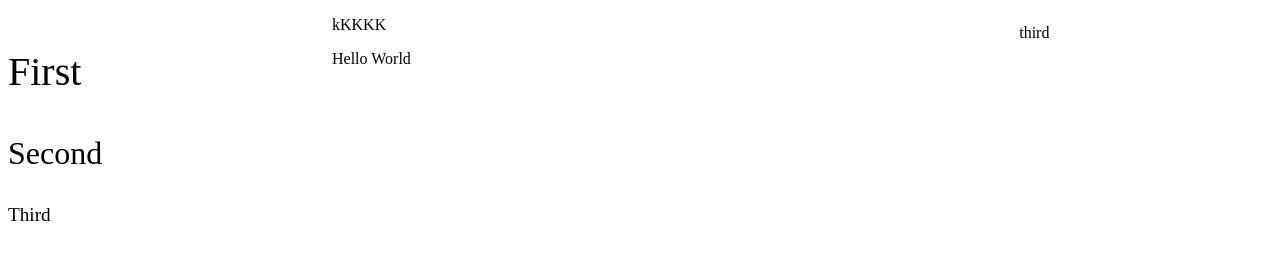
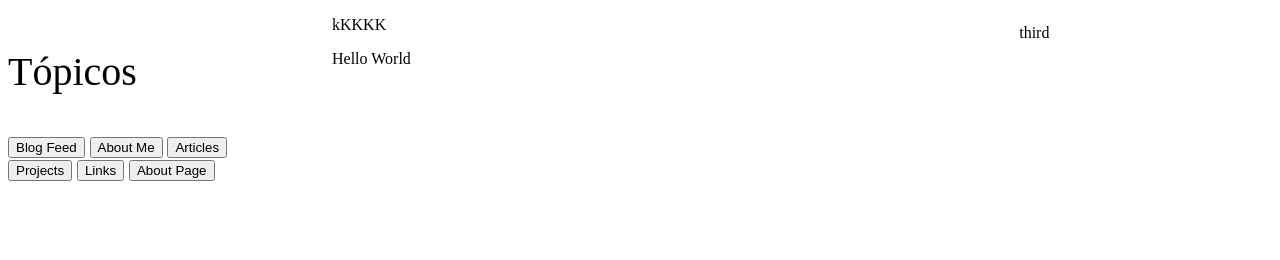
Before and after one commit to JPPVC/home_page, a plain HTML site: page index.html in a window 1280 px wide. Drawn offline with nearby package versions, Linux system fonts and the light colour scheme.

Commit message:
update html

```diff
--- a/index.html
+++ b/index.html
@@ -5,20 +5,28 @@
 		<meta name="viewport" content="width=device-width, initial-scale=1.0">
 		<title>JPPVC homepage</title>
 		<link href="./index.css" rel="stylesheet">
+		<script src="https://ajax.googleapis.com/ajax/libs/jquery/3.7.1/jquery.min.js"></script>
+		<script src="index.js"></script>
 	</head>
 	<body>
 		<div class="wrapper">
-		<div>
-			<p class="wrapper-header">First</p>
-			<p class="wrapper-subheader">Second</p>
-			<p class="wrapper-paragraph">Third</p>
+		<div class="col1">
+			<p class="wrapper-header">Tópicos</p>
+			<div class="wrapper-paragraph">
+				<button id="blog-feed-b">Blog Feed</button>
+				<button id="about-me-b">About Me</button>
+				<button id="artigos-b">Articles</button>
+				<button id="projects-b">Projects</button>
+				<button id="link-b">Links</button>
+				<button id="about-page-b">About Page</button>
+			</div>
 		</div>
 
 		<div class="wrapper-middle">
 			<iframe id="feed" title="Feed" src="feedpage.html" height=100% width=100% frameborder=0></iframe>
 		</div>
 
-		<div>
+		<div class="col2">
 			<p>third</p>
 		</div>
 		</div>
```
